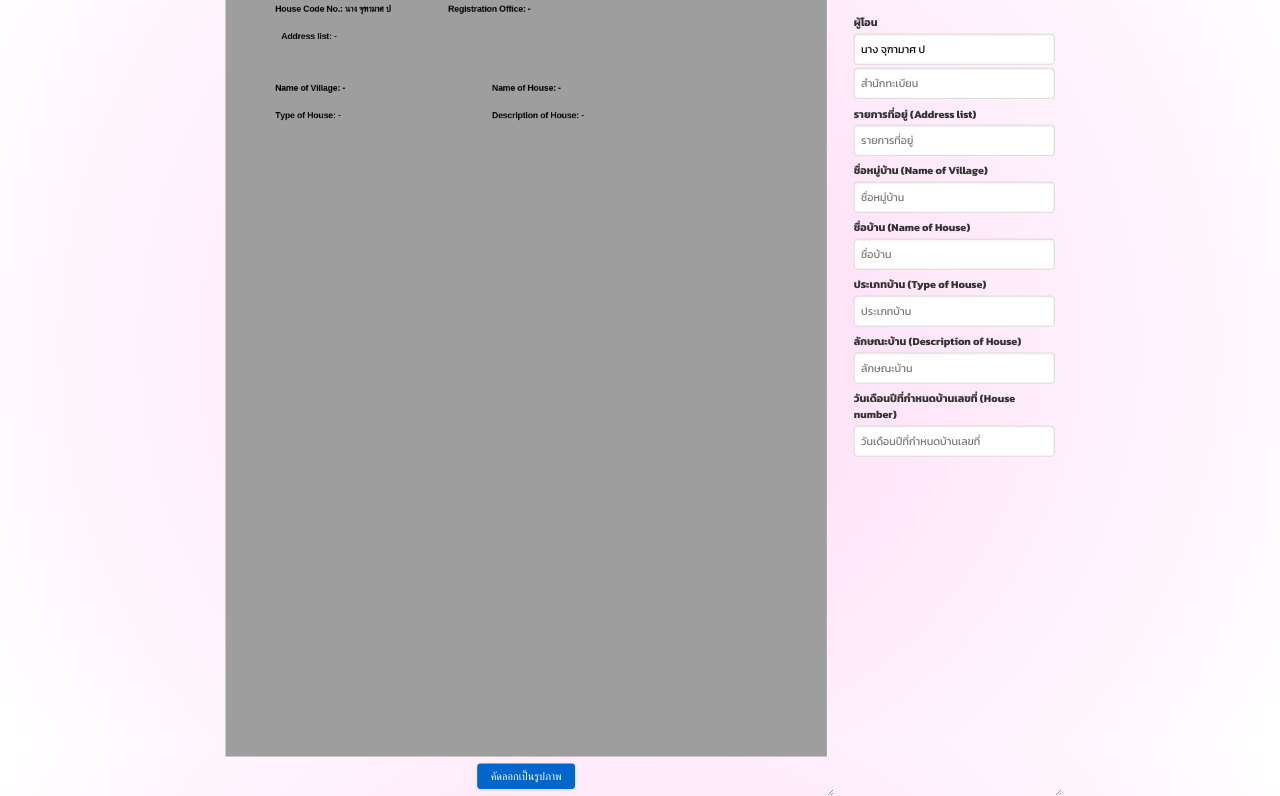
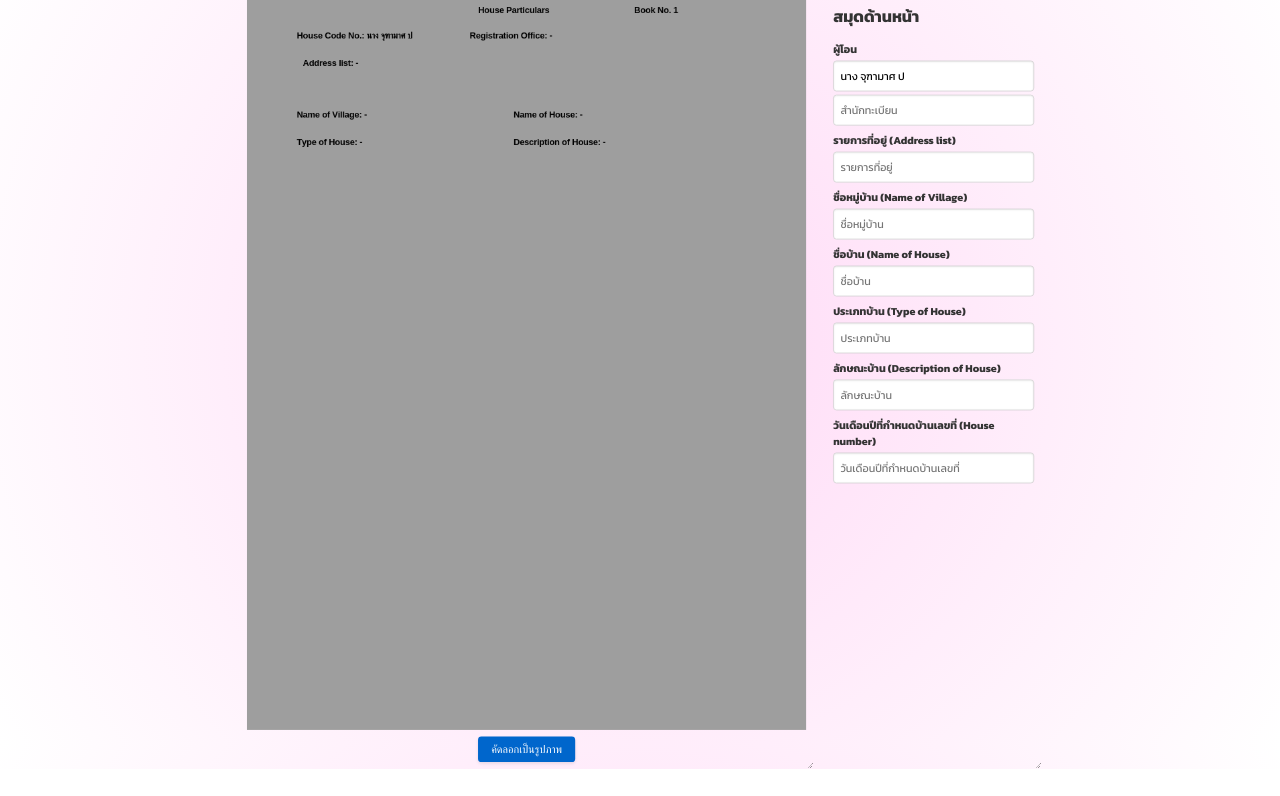
Before and after one commit to useronlineid/test, a plain HTML site: page index.html in a window 1280 px wide. Shown: the part 56-852 px from the top of the page. After the commit the page ends 825 px from the top, so only its background shows below. Drawn offline with Linux system fonts and the light colour scheme.

Commit message:
index.html

```diff
--- a/index.html
+++ b/index.html
@@ -11,7 +11,7 @@
     <div class="container">
         <div class="display-container">
             <div class="display" id="display">
-                <canvas id="canvas" width="898" height="1280"></canvas>
+                <canvas id="canvas" width="835" height="1200"></canvas>
                 <button onclick="downloadImage()">คัดลอกเป็นรูปภาพ</button>
             </div>
         </div>
```
